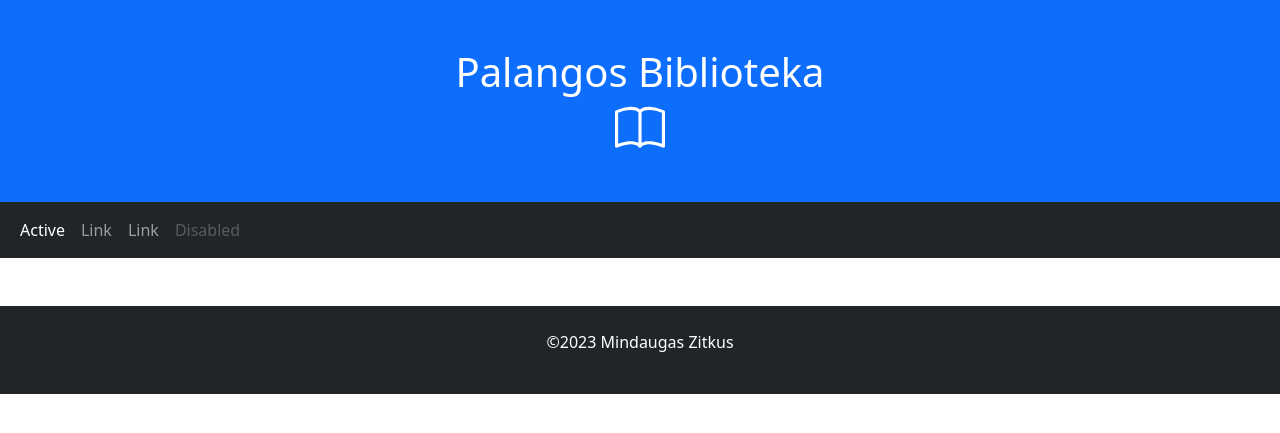
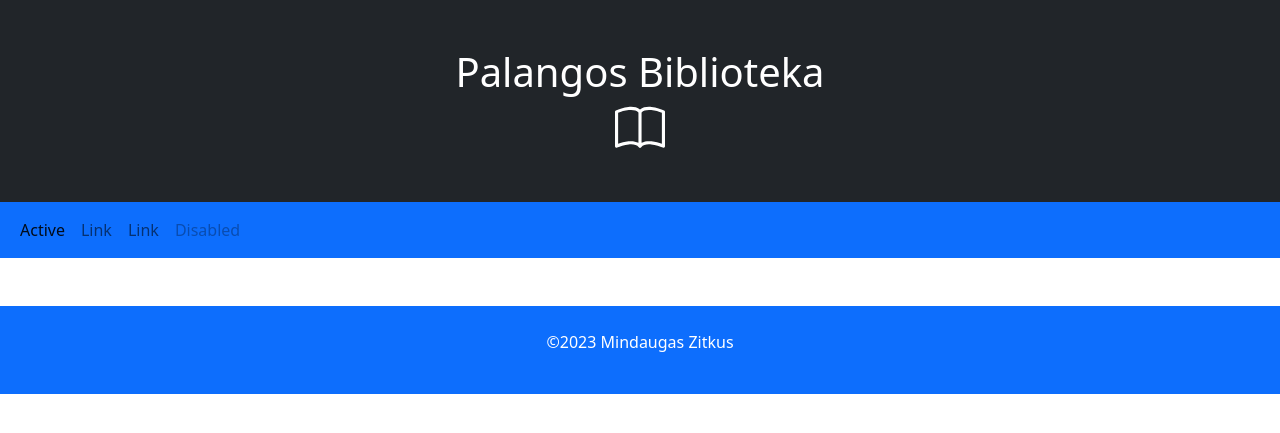
Before and after one commit to MindaugasZitkus/pythonProject_Django_Library, a Django app: template mysite/library/templates/base.html in a window 1280 px wide. Shown: the top 433 px of the page. Run offline with Django 4.2, Linux system fonts and the light colour scheme; the template is opened without the code that fills it, so the values that code supplies are empty.

Commit message:
paskaita Django 4 +  Sukurtas html su jinja programa puslapis su atvaizduota bibliotekos statistika

```diff
--- a/mysite/library/templates/base.html
+++ b/mysite/library/templates/base.html
@@ -1,7 +1,7 @@
 <!DOCTYPE html>
 <html lang="en">
 <head>
-  <title>Bootstrap 5 Website Example</title>
+  <title>{% block "title" %} {% endblock %}</title>
   <meta charset="utf-8">
   <meta name="viewport" content="width=device-width, initial-scale=1">
   <link href="https://cdn.jsdelivr.net/npm/bootstrap@5.2.3/dist/css/bootstrap.min.css" rel="stylesheet">
@@ -15,14 +15,14 @@
 </head>
 <body>
 
-<div class="p-5 bg-primary text-white text-center">
+<div class="p-5 bg-dark text-white text-center">
   <h1>Palangos Biblioteka</h1>
     <svg xmlns="http://www.w3.org/2000/svg" width="50" height="50" fill="currentColor" class="bi bi-book" viewBox="0 0 16 16">
   <path d="M1 2.828c.885-.37 2.154-.769 3.388-.893 1.33-.134 2.458.063 3.112.752v9.746c-.935-.53-2.12-.603-3.213-.493-1.18.12-2.37.461-3.287.811V2.828zm7.5-.141c.654-.689 1.782-.886 3.112-.752 1.234.124 2.503.523 3.388.893v9.923c-.918-.35-2.107-.692-3.287-.81-1.094-.111-2.278-.039-3.213.492V2.687zM8 1.783C7.015.936 5.587.81 4.287.94c-1.514.153-3.042.672-3.994 1.105A.5.5 0 0 0 0 2.5v11a.5.5 0 0 0 .707.455c.882-.4 2.303-.881 3.68-1.02 1.409-.142 2.59.087 3.223.877a.5.5 0 0 0 .78 0c.633-.79 1.814-1.019 3.222-.877 1.378.139 2.8.62 3.681 1.02A.5.5 0 0 0 16 13.5v-11a.5.5 0 0 0-.293-.455c-.952-.433-2.48-.952-3.994-1.105C10.413.809 8.985.936 8 1.783z"/>
 </svg>
 </div>
 
-<nav class="navbar navbar-expand-sm bg-dark navbar-dark">
+<nav class="navbar navbar-expand-sm bg-primary navbar-primary">
   <div class="container-fluid">
     <ul class="navbar-nav">
       <li class="nav-item">
@@ -40,9 +40,11 @@
     </ul>
   </div>
 </nav>
+<div class = "container">
+    {% block "content" %} {% endblock %}
+</div>
 
-
-<div class="mt-5 p-4 bg-dark text-white text-center">
+<div class="mt-5 p-4 bg-primary text-white text-center">
   <p>©2023 Mindaugas Zitkus</p>
 </div>
 
```
Also changed, not shown: mysite/library/templates/index.html (+16 -10 lines).
